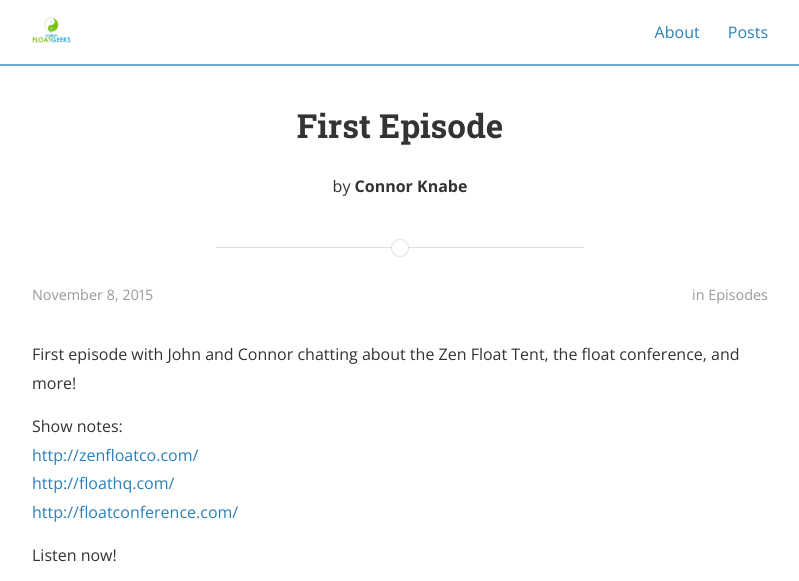
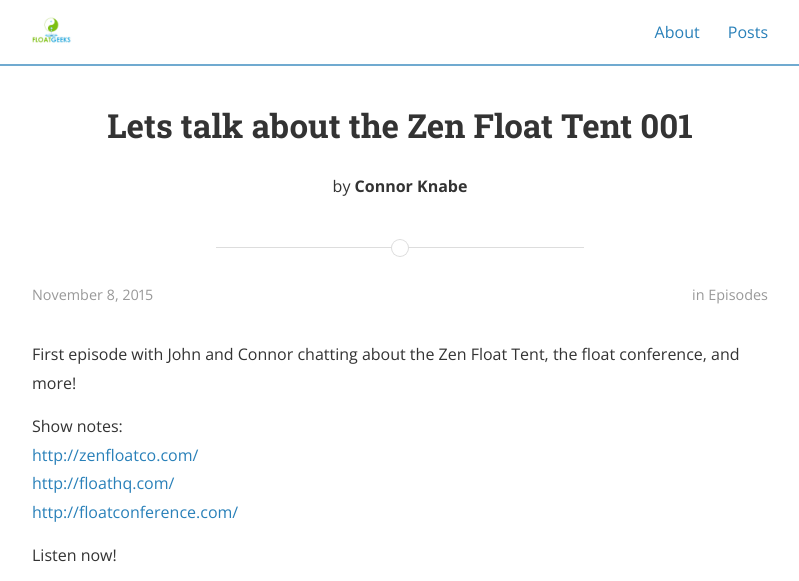
Before and after one commit to floatgeeks/floatgeeks.github.io, a Jekyll site: the page built from _posts/2015-11-8-Lets talk about the Zen Float Tent.markdown, in a window 1280 px wide, cut to the strip 0-581 px from the top of the page. Shown: the whole strip, without its empty margins (240-1039 px from the left). Built offline with Jekyll 4.4.1, drawn with Linux system fonts in a browser that asks for light colours; nearby versions of some CDN libraries; comment, search, counter and statistics services are not loaded; a style sheet for code colours, icons or effects is not loaded.

Commit message:
Post title change

```diff
--- a/_posts/2015-04-18-First Episode.markdown
+++ b/_posts/2015-11-8-Lets talk about the Zen Float Tent.markdown
@@ -1,6 +1,6 @@
 ---
 layout: post
-title:  "First Episode"
+title:  "Lets talk about the Zen Float Tent 001"
 date:   2015-11-8 08:43:59
 author: Connor Knabe
 categories: Episodes
```
